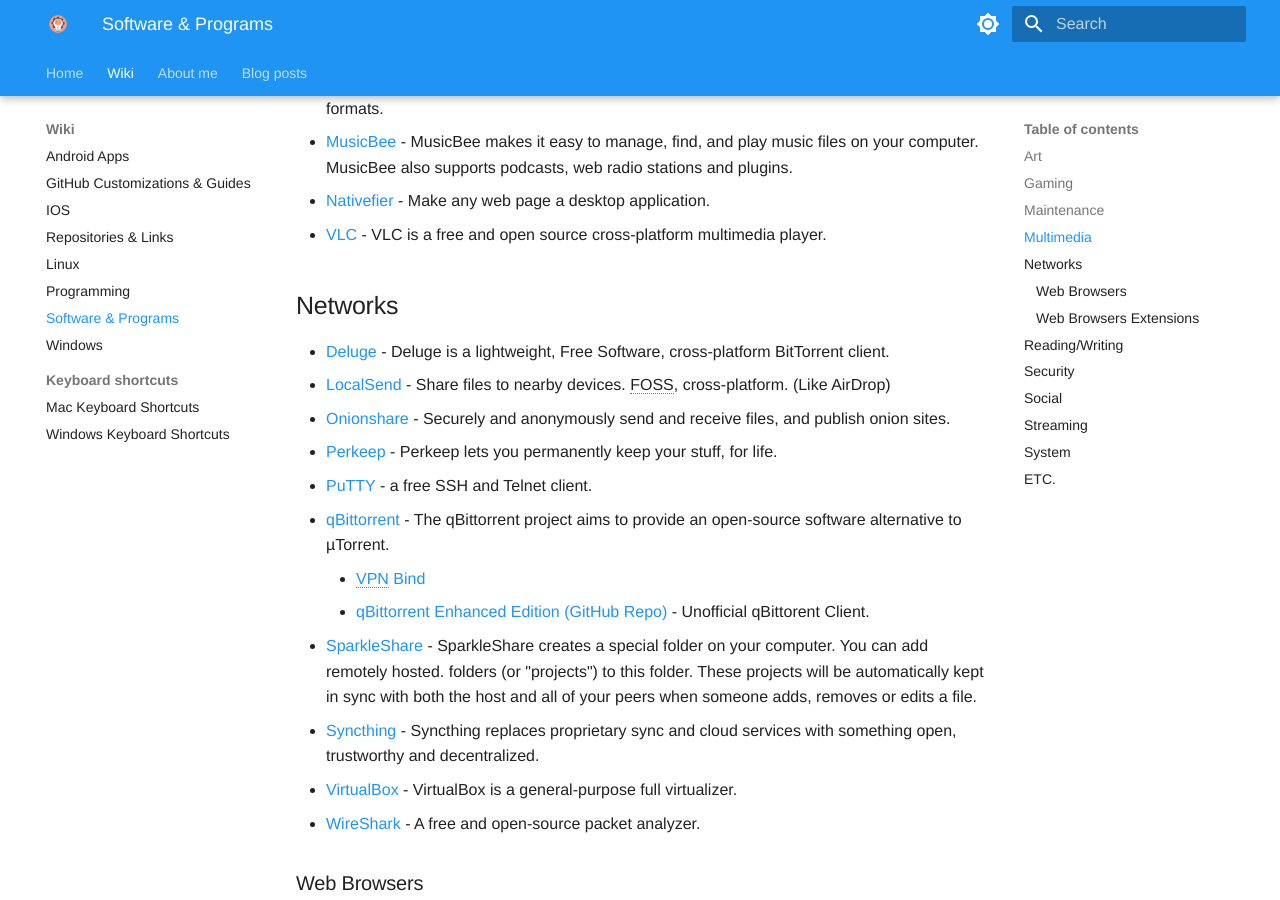
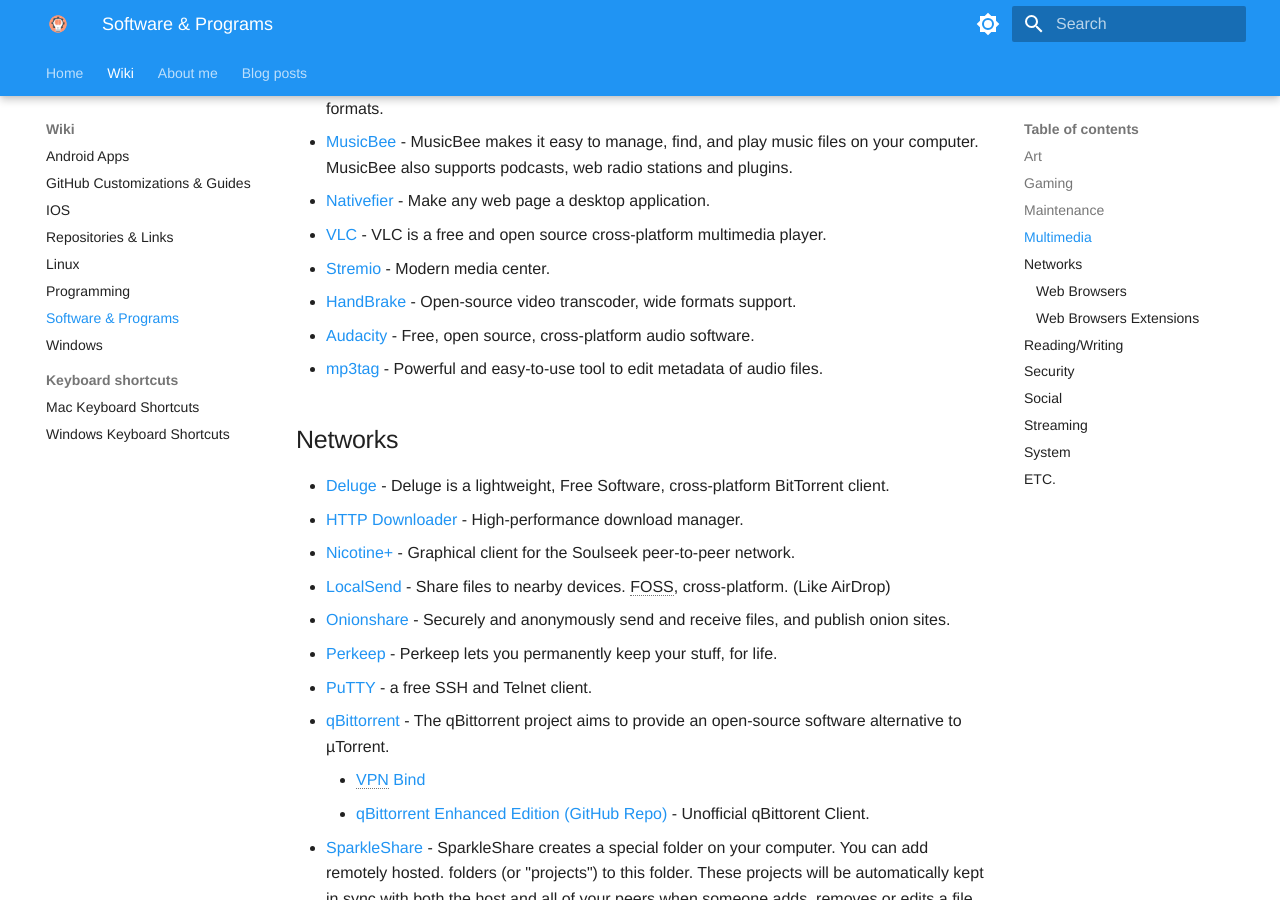
Before and after one commit to ZivSimchoni/Zwiki, an MkDocs documentation site: the page built from docs/Wiki/Programs.md, in a window 1280 px wide and 900 px high, scrolled down 1275 px. Built offline with MkDocs 1.6.1 and Material for MkDocs 9.7.7, drawn with Linux system fonts in a browser that asks for light colours; some web fonts are replaced; some of the changed text lies outside the part shown.

Commit message:
feat: Add various new software and programs.

```diff
--- a/docs/Wiki/Programs.md
+++ b/docs/Wiki/Programs.md
@@ -36,10 +36,16 @@
 -   [MusicBee](https://getmusicbee.com/) - MusicBee makes it easy to manage, find, and play music files on your computer. MusicBee also supports podcasts, web radio stations and plugins.
 -   [Nativefier](https://github.com/jiahaog/nativefier) - Make any web page a desktop application.
 -   [VLC](https://www.videolan.org/vlc/) - VLC is a free and open source cross-platform multimedia player.
+-   [Stremio](https://www.stremio.com/) - Modern media center.
+-   [HandBrake](https://handbrake.fr/) - Open-source video transcoder, wide formats support.
+-   [Audacity](https://www.audacityteam.org/) - Free, open source, cross-platform audio software.
+-   [mp3tag](https://www.mp3tag.de/en/) - Powerful and easy-to-use tool to edit metadata of audio files.
 
 ## Networks
 
 -   [Deluge](https://deluge-torrent.org/) - Deluge is a lightweight, Free Software, cross-platform BitTorrent client.
+-   [HTTP Downloader](https://erickutcher.github.io/) - High-performance download manager.
+-   [Nicotine+](https://nicotine-plus.org/) - Graphical client for the Soulseek peer-to-peer network.
 - [LocalSend](https://localsend.org/download) - Share files to nearby devices. FOSS, cross-platform. (Like AirDrop)
 -   [Onionshare](https://github.com/micahflee/onionshare) - Securely and anonymously send and receive files, and publish onion sites.
 -   [Perkeep](https://perkeep.org/) - Perkeep lets you permanently keep your stuff, for life.
@@ -165,6 +173,8 @@
 -   [Speccy](https://www.ccleaner.com/speccy) - Need to find out what’s inside your computer? Speccy has all the information you need!
 -   [Taskwarrior](https://github.com/GothenburgBitFactory/taskwarrior) - NTaskwarrior is a GTD, todo list, task management, command line utility with a multitude of features.
 -   [TeraCopy](https://www.codesector.com/teracopy) - Official site of TeraCopy, a free utility designed to copy files faster and more secure. It can verify copied files to ensure they are identical.
+-   [BCUninstaller](https://www.bcuninstaller.com/) - Bulk Crap Uninstaller to remove software cleanly.
+-   [OneCommander](https://onecommander.com/) - Advanced file manager.
 
 ## ETC.
 
```
Also changed, not shown: other parts of docs/Wiki/Programs.md (+3 -1 lines).
